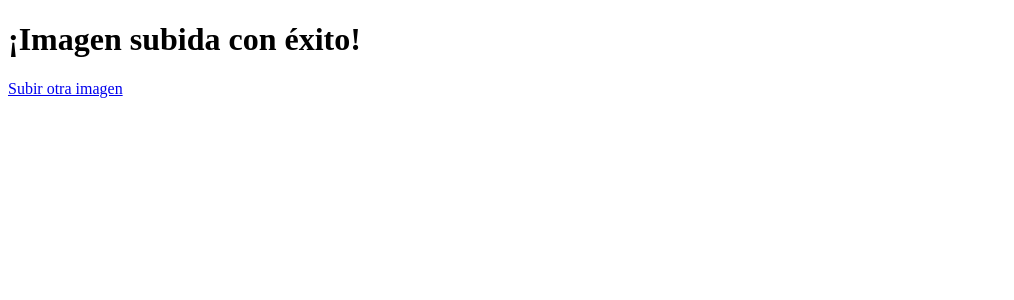
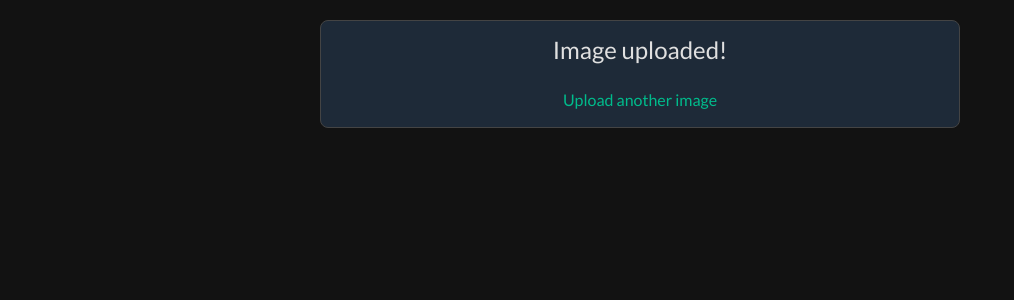
Before and after one commit to coria79/project_image_upload, a Django app: page /success/ in a window 1280 px wide. Shown: the top 300 px of the page, without its empty margins (0-1014 px from the left). Run offline with Django 5.2, Linux system fonts and the light colour scheme; some libraries are stand-ins or nearby versions.

Commit message:
visual modifications

```diff
--- a/django_project_image_upload/app_image_upload/static/app_image_upload/css/styles.css
+++ b/django_project_image_upload/app_image_upload/static/app_image_upload/css/styles.css
@@ -2,150 +2,154 @@
 
 /* Body element */
 body {
-    background-color: black; /* Black background */
-    color: white; /* White text color */
-    margin: 0; /* Remove default margins */
-    padding: 0; /* Remove default padding */
+    background-color: #121212; /* Dark background */
+    color: #e0e0e0; /* Soft white text for less strain */
+    margin: 0;
+    padding: 0;
 }
 
 /* Main container */
 .upload-form {
-    background-color: #1c3434; /* Darker background color for the form container */
-    padding: 15px; /* Add padding to the form container */
-    border: 0.5px solid grey; /* Add a grey border */
-    border-radius: 8px; /* Round the corners of the form container */
-    width: 90%; /* Adjusted for mobile first - width takes most of the screen */
-    margin: 20px auto; /* Center the form container */
-    box-sizing: border-box; /* Ensure padding and border are included in width */
+    background-color: #1e2a38; /* Deep bluish background */
+    padding: 15px;
+    border: 0.5px solid #444; /* Softer border */
+    border-radius: 8px;
+    width: 90%;
+    margin: 20px auto;
+    box-sizing: border-box;
 }
 
 /* Header section */
 .upload-form__header {
-    display: flex; /* Use flexbox for layout */
-    justify-content: center; /* Center the content horizontally */
+    display: flex;
+    justify-content: center;
 }
 
-/* <h1> tag used for page title */
+/* Page title */
 h1 {
-    font-size: 24px; /* Set the font size */
-    color: white; /* White text color */
-    text-align: center; /* Center the text */
+    font-size: 24px;
+    color: #e0e0e0;
+    text-align: center;
+}
+
+a {
+    text-decoration: none;
+}
+
+input {
+    margin-top: 25px;
+    margin-bottom: 25px;
 }
 
 /* Content section */
 .upload-form__content {
-    display: flex; /* Use flexbox for layout */
-    justify-content: center; /* Center the content horizontally */
+    display: flex;
+    flex-direction: column;
+    justify-content: center;
 }
 
 /* Title */
 .upload-form__title {
-    font-size: 20px; /* Adjusted for mobile */
-    color: white; /* White text color */
+    font-size: 20px;
+    color: #e0e0e0;
 }
 
 /* Form section */
 .upload-form__form {
-    margin-top: 15px; /* Add margin to the top of the form */
-    display: flex; /* Use flexbox for layout */
-    align-items: center; /* Vertically center the content */
-    flex-direction: column; /* Arrange items in a column */
+    margin-top: 15px;
+    display: flex;
+    align-items: center;
+    flex-direction: column;
 }
 
 /* Button */
 .upload-form__button {
-    background-color: #007bff; /* Blue background color */
-    color: white; /* White text color */
-    padding: 10px 15px; /* Add padding to the button */
-    border: none; /* Remove default border */
-    border-radius: 4px; /* Round the corners of the button */
-    cursor: pointer; /* Change cursor to pointer on hover */
-    width: 100%; /* Full width button on mobile */
-    max-width: 300px; /* Button doesn't grow too large */
-    margin-top: 10px; /* Add margin to the top of the button */
+    background-color: #1e88e5; /* Electric blue */
+    color: white;
+    padding: 10px 15px;
+    border: none;
+    border-radius: 4px;
+    cursor: pointer;
+    width: 100%;
+    max-width: 300px;
+    margin-top: 10px;
 }
 
 .upload-form__button:hover {
-    background-color: #0056b3; /* Darker blue background color on hover */
+    background-color: #1565c0; /* Stronger blue */
 }
 
 /* Messages block */
 .upload-form__messages {
-    margin-top: 15px; /* Add margin to the top of the messages */
-    list-style: none; /* Remove default list styles */
-    padding: 0; /* Remove default padding */
+    margin-top: 15px;
+    list-style: none;
+    padding: 0;
 }
 
 /* Individual message */
 .upload-form__message {
-    color: yellow; /* Yellow text color for messages */
+    color: #fdd835; /* Golden yellow for warnings/errors */
 }
 
 /* Success message block */
 .upload-form__success {
-    margin-top: 20px; /* Add margin to the top of the success message */
+    margin-top: 20px;
 }
 
 /* Success title */
 .upload-form__success-title {
-    color: lightgreen; /* Light green text color for success title */
+    color: #00c853; /* Vivid green */
 }
 
 /* Success URL text */
 .upload-form__success-url {
-    color: white; /* White text color for success URL */
+    color: #e0e0e0;
 }
 
 /* Success link */
 .upload-form__success-link {
-    color: cyan; /* Cyan text color for success link */
+    color: #81d4fa; /* Soft cyan/blue */
 }
 
 /* --- Additional empty classes for future styling --- */
 
-/* Reserved for form group styling */
+/*
 .upload-form__form-group {
-    /* Reserved for form group styling */
 }
-
-/* Reserved for input fields styling */
 .upload-form__input {
-    /* Reserved for input fields styling */
 }
-
-/* Reserved for footer content */
-.upload-form__footer {
-    /* Reserved for footer content */
+upload-form__footer {
 }
+*/
 
 /* --- Media Queries for Tablets and Desktops --- */
 
-/* Tablets (Portrait) */
+/* Tablets */
 @media (min-width: 600px) {
     .upload-form {
-        width: 70%; /* Adjust width for tablets */
+        width: 70%;
     }
 
     .upload-form__title {
-        font-size: 26px; /* Larger title for tablets */
+        font-size: 26px;
     }
 
     .upload-form__button {
-        max-width: 400px; /* Button size grows for tablets */
+        max-width: 400px;
     }
 }
 
-/* Desktops (Large Screens) */
+/* Desktops */
 @media (min-width: 992px) {
     .upload-form {
-        width: 50%; /* Adjust width for large screens */
+        width: 50%;
     }
 
     .upload-form__title {
-        font-size: 28px; /* Larger title for desktops */
+        font-size: 28px;
     }
 
     .upload-form__button {
-        max-width: 500px; /* Button size grows for desktops */
+        max-width: 500px;
     }
 }
--- a/django_project_image_upload/app_image_upload/templates/app_image_upload/success.html
+++ b/django_project_image_upload/app_image_upload/templates/app_image_upload/success.html
@@ -1,11 +1,67 @@
 <!DOCTYPE html>
-<html lang="es">
+<html lang="en">
 <head>
-    <meta charset="UTF-8">
-    <title>Imagen Cargada</title>
+    <!-- Sets the character encoding for the HTML document to UTF-8,
+     which supports most characters, including special symbols -->
+     <meta charset="UTF-8" />
+
+     <!-- Loads the Bootstrap "Darkly" theme from Bootswatch for consistent styling -->
+     <link
+       href="https://cdnjs.cloudflare.com/ajax/libs/bootswatch/5.3.0/darkly/bootstrap.min.css"
+       rel="stylesheet"
+     />
+
+     <!-- Loads custom CSS for additional project-specific styles -->
+     {% load static %}
+     <link
+       rel="stylesheet"
+       href="{% static 'app_image_upload/css/styles.css' %}"
+     />
+
+     <!-- Sets the title displayed on the browser tab -->
+     <title>Upload Image Success</title>
+
+     <!-- Recommended additional meta tags for better responsiveness and SEO -->
+
+     <!-- Makes the page responsive by setting the viewport to device width -->
+     <meta name="viewport" content="width=device-width, initial-scale=1.0" />
+
+     <!-- SEO meta tag for page description -->
+     <meta
+       name="description"
+       content="Success upload images and store them securely with this web service."
+     />
+
+     <!-- Author metadata (optional) -->
+     <meta name="author" content="Your Name Here" />
+
+     <!-- Open Graph tags (optional) for better social media sharing -->
+     <meta property="og:title" content="Upload Image Service" />
+     <meta
+       property="og:description"
+       content="Upload images and store them securely with this web service."
+     />
+     <meta property="og:image" content="URL-to-image-preview" />
+     <meta property="og:url" content="https://yourwebsite.com/" />
+
+     <!-- Favicon for better branding (optional) -->
+     <link
+       rel="icon"
+       href="{% static 'app_image_upload/images/favicon.ico' %}"
+       type="image/x-icon"
+     />
 </head>
 <body>
-    <h1>¡Imagen subida con éxito!</h1>
-    <a href="{% url 'index' %}">Subir otra imagen</a>
+    <div class="upload-form">
+        <!-- Header -->
+        <div class="upload-form__header">
+            <h1>Image uploaded!</h1>
+        </div>
+
+        <!-- Content -->
+        <div class="upload-form__content">
+            <div class="upload-form__form">
+                <a href="{% url 'index' %}">Upload another image</a>
+        </div>
 </body>
 </html>
```
Also changed, not shown: django_project_image_upload/app_image_upload/templates/app_image_upload/index.html (+35 -74 lines).
